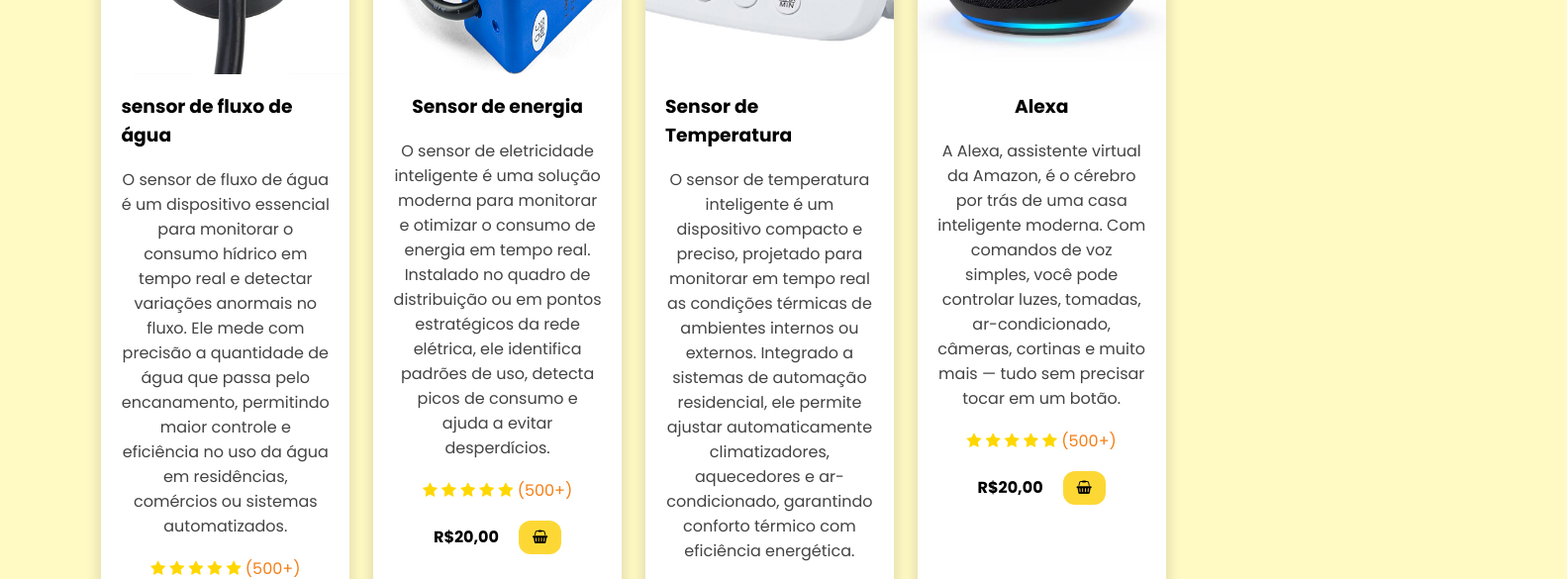
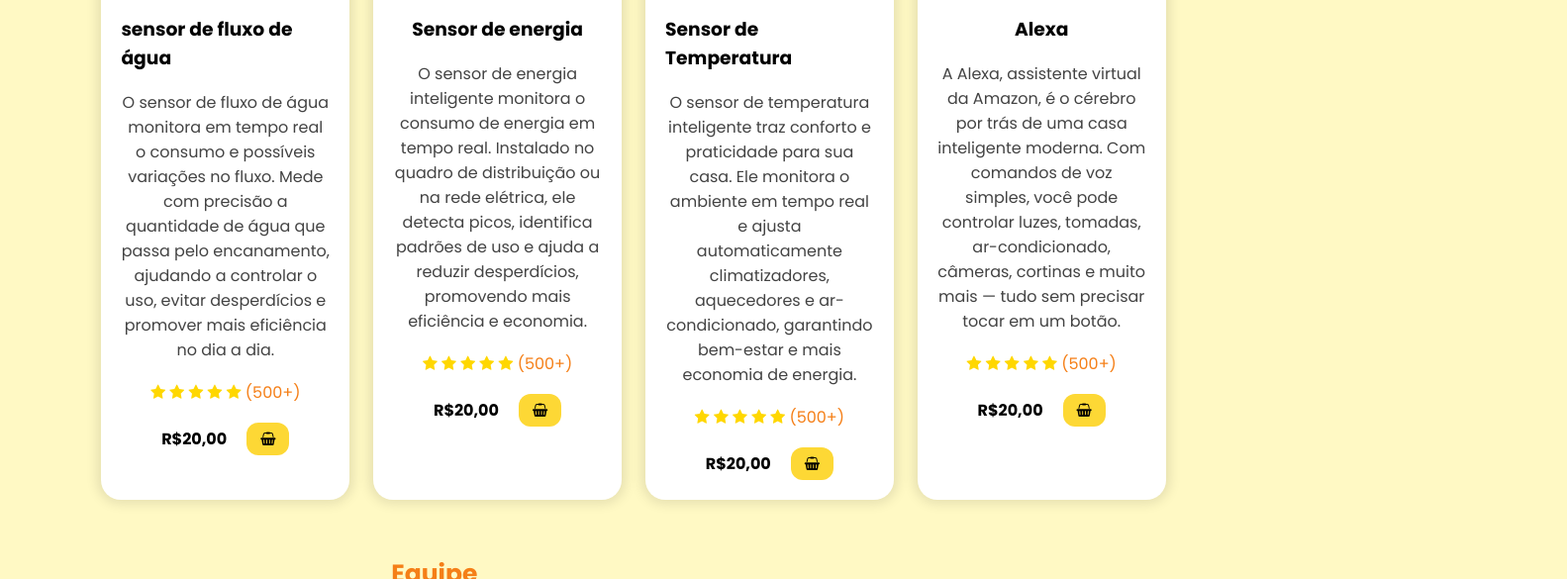
Before and after one commit to LukeFalcox/ProjetoIntegradorSem1, a website: page index.html in a window 1280 px wide. Shown: the part 1374-1959 px from the top of the page at 99% size, 1583 px wide, since content can reach past the window. Drawn offline with Linux system fonts and the light colour scheme.

Commit message:
Atualizar

```diff
--- a/assets/css/styles.css
+++ b/assets/css/styles.css
@@ -169,11 +169,11 @@
   display: flex;
   flex-direction: column;
   gap: 28px;
-  margin-top: 5%;
+  margin-top: 5px;
 }
 
 #cta .title {
-  font-size: 4rem;
+  font-size: 60px;
   color: var(--color-neutral-1);
 }
 
--- a/index.html
+++ b/index.html
@@ -104,9 +104,9 @@
           <h3 class="dish-title">sensor de fluxo de água</h3>
 
           <span class="dish-description">
-            O sensor de fluxo de água é um dispositivo essencial para monitorar o consumo hídrico em tempo real e
-            detectar variações anormais no fluxo. Ele mede com precisão a quantidade de água que passa pelo encanamento,
-            permitindo maior controle e eficiência no uso da água em residências, comércios ou sistemas automatizados.
+            O sensor de fluxo de água monitora em tempo real o consumo e possíveis variações no fluxo. Mede com precisão
+            a quantidade de água que passa pelo encanamento, ajudando a controlar o uso, evitar desperdícios e promover
+            mais eficiência no dia a dia.
           </span>
 
           <div class="dish-rate">
@@ -136,9 +136,9 @@
            <h3 class="dish-title">Sensor de energia</h3>
 
           <span class="dish-description">
-            O sensor de eletricidade inteligente é uma solução moderna para monitorar e otimizar o consumo de energia em
-            tempo real. Instalado no quadro de distribuição ou em pontos estratégicos da rede elétrica, ele identifica
-            padrões de uso, detecta picos de consumo e ajuda a evitar desperdícios.
+            O sensor de energia inteligente monitora o consumo de energia em tempo real. Instalado no quadro de
+            distribuição ou na rede elétrica, ele detecta picos, identifica padrões de uso e ajuda a reduzir
+            desperdícios, promovendo mais eficiência e economia.
           </span>
 
           <div class="dish-rate">
@@ -168,10 +168,9 @@
           <h3 class="dish-title">Sensor de Temperatura</h3>
 
           <span class="dish-description">
-            O sensor de temperatura inteligente é um dispositivo compacto e preciso, projetado para monitorar em tempo
-            real as condições térmicas de ambientes internos ou externos. Integrado a sistemas de automação residencial,
-            ele permite ajustar automaticamente climatizadores, aquecedores e ar-condicionado, garantindo conforto
-            térmico com eficiência energética.
+            O sensor de temperatura inteligente traz conforto e praticidade para sua casa. Ele monitora o ambiente em
+            tempo real e ajusta automaticamente climatizadores, aquecedores e ar-condicionado, garantindo bem-estar e
+            mais economia de energia.
           </span>
 
           <div class="dish-rate">
```
Also changed, not shown: assets/css/forms.css (+22 -0 lines), forms.html (+11 -43 lines).
